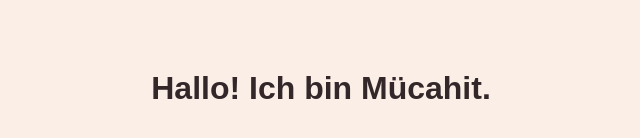
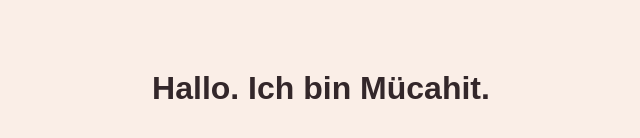
Before and after one commit to Whealbrook/Portfolio, a plain HTML site: page index.html in a window 1280 px wide. Shown: the part 312-450 px from the top of the page, without its empty margins (319-959 px from the left). Drawn offline with Linux system fonts and the light colour scheme.

Commit message:
Update index.html

```diff
--- a/index.html
+++ b/index.html
@@ -10,7 +10,7 @@
 <body>
 
     <header>
-        <h1>Hallo! Ich bin Mücahit.</h1>
+        <h1>Hallo. Ich bin Mücahit.</h1>
     </header>
 
 </body>
```
